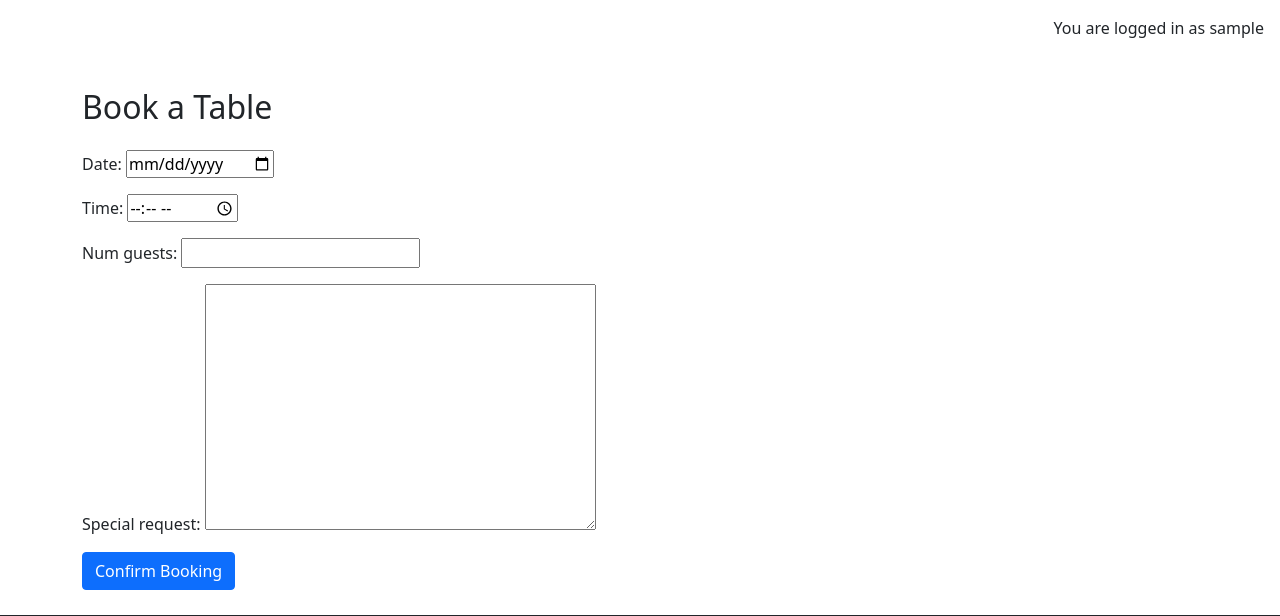
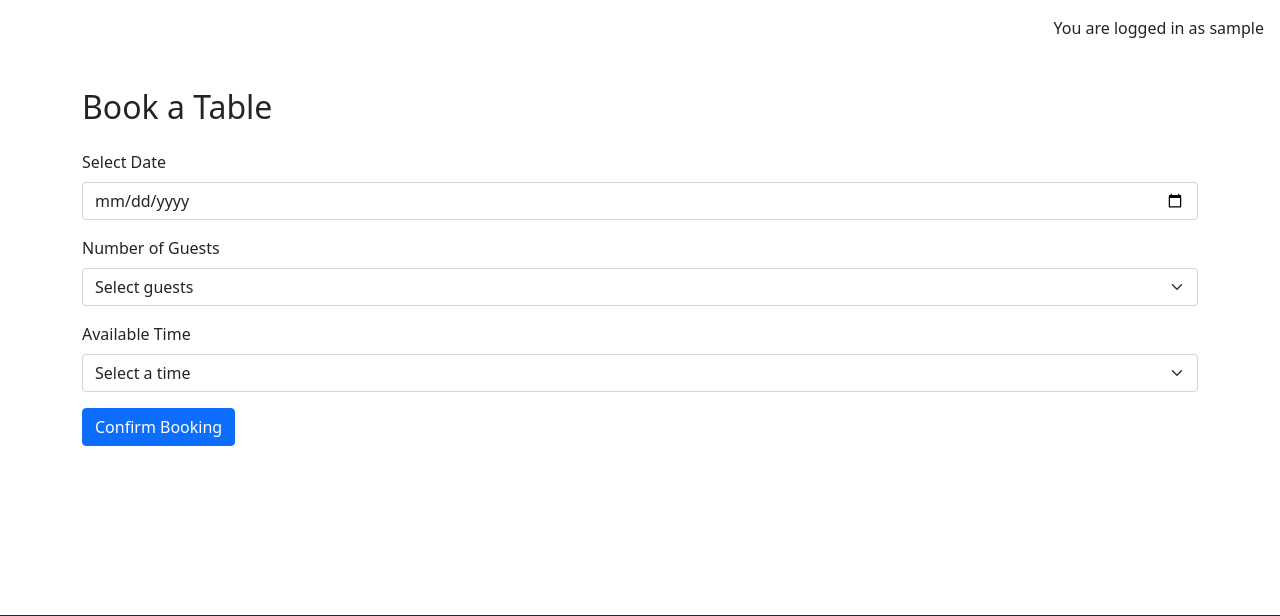
Before and after one commit to Fariba-Kamani/minitaly-booking-system, a Django app: page /bookings/book/ in a window 1280 px wide. Shown: the part 56-672 px from the top of the page. Run offline with Django 4.2, Linux system fonts and the light colour scheme; the visitor is signed in with stand-in values (Sample User, id 1).

Commit message:
feat: add dynamic time slot availability with AJAX based on date and number of guests

```diff
--- a/bookings/templates/bookings/booking_form.html
+++ b/bookings/templates/bookings/booking_form.html
@@ -1,15 +1,82 @@
-{% extends 'base.html' %}
-
-{% block title %}Book a Table{% endblock %}
+{% extends "base.html" %}
+{% block title %}Book a Table - Minitaly{% endblock %}
 
 {% block content %}
 <div class="container mt-5">
-    <h2 class="mb-4">Book a Table</h2>
+  <h2 class="mb-4">Book a Table</h2>
 
-    <form method="post">
-        {% csrf_token %}
-        {{ form.as_p }}
-        <button type="submit" class="btn btn-primary">Confirm Booking</button>
-    </form>
+  <form method="post">
+    {% csrf_token %}
+
+    <!-- Date -->
+    <div class="mb-3">
+      <label for="id_date" class="form-label">Select Date</label>
+      <input type="date" name="date" class="form-control" id="id_date" required>
+    </div>
+
+    <!-- Guests -->
+    <div class="mb-3">
+      <label for="id_num_guests" class="form-label">Number of Guests</label>
+      <select name="num_guests" class="form-select" id="id_num_guests" required>
+        <option value="" selected disabled>Select guests</option>
+        <option value="1">1</option>
+        <option value="2">2</option>
+        <option value="3">3</option>
+        <option value="4">4</option>
+        <option value="5">5</option>
+        <option value="6">6</option>
+        <option value="7">7</option>
+        <option value="8">8</option>
+        <option value="9">9</option>
+        <option value="10">10</option>
+      </select>
+    </div>
+
+    <!-- Time -->
+    <div class="mb-3">
+      <label for="id_time" class="form-label">Available Time</label>
+      <select name="time" class="form-select" id="id_time" required>
+        <option value="" selected disabled>Select a time</option>
+        <!-- Options will be filled by JS -->
+      </select>
+    </div>
+
+    <button type="submit" class="btn btn-primary">Confirm Booking</button>
+  </form>
 </div>
+
+<!-- JavaScript to load available slots -->
+<script>
+  const dateField = document.getElementById('id_date');
+  const guestField = document.getElementById('id_num_guests');
+  const timeField = document.getElementById('id_time');
+
+  function loadAvailableSlots() {
+    const date = dateField.value;
+    const guests = guestField.value;
+
+    if (!date || !guests) return;
+
+    fetch(`/bookings/api/available-slots/?date=${date}&guests=${guests}`)
+      .then(res => res.json())
+      .then(data => {
+        timeField.innerHTML = '';
+        if (data.slots) {
+          data.slots.forEach(slot => {
+            const option = document.createElement('option');
+            option.value = slot.time;
+            option.textContent = slot.time;
+            if (!slot.available) {
+              option.disabled = true;
+              option.textContent += " (Full)";
+            }
+            timeField.appendChild(option);
+          });
+        }
+      });
+  }
+
+  dateField.addEventListener('change', loadAvailableSlots);
+  guestField.addEventListener('change', loadAvailableSlots);
+</script>
 {% endblock %}
--- a/bookings/urls.py
+++ b/bookings/urls.py
@@ -1,9 +1,10 @@
 from django.urls import path
-from .views import BookingListView, BookingCreateView, BookingUpdateView, BookingDeleteView
+from .views import BookingListView, BookingCreateView, BookingUpdateView, BookingDeleteView, available_slots_api
 
 urlpatterns = [
     # You can add your booking views here
     path('', BookingListView.as_view(), name='booking_list'),
+    path('api/available-slots/', available_slots_api, name='available_slots_api'),
     path('book/', BookingCreateView.as_view(), name='booking_create'),
     path('edit/<int:pk>/', BookingUpdateView.as_view(), name='booking_edit'),
     path('delete/<int:pk>/', BookingDeleteView.as_view(), name='booking_delete'),
--- a/bookings/views.py
+++ b/bookings/views.py
@@ -6,8 +6,10 @@ from django.utils import timezone
 from django.contrib import messages
 from django.contrib.messages.views import SuccessMessageMixin
 from django.views.generic.edit import UpdateView, DeleteView
+from django.http import JsonResponse
 from .models import Booking
 from .forms import BookingForm
+from .utils import get_available_time_slots
 
 def home(request):
     return render(request, 'index.html')
@@ -68,3 +70,22 @@ class BookingCreateView(registered_users_only, generic.CreateView):
         form.instance.user = self.request.user
         messages.success(self.request, "Your booking has been successfully created!")
         return super().form_valid(form)
+
+
+def available_slots_api(request):
+    date_str = request.GET.get('date')
+    guests = request.GET.get('guests')
+
+    if not date_str or not guests:
+        return JsonResponse({'error': 'Missing parameters'}, status=400)
+
+    from datetime import datetime
+    try:
+        selected_date = datetime.strptime(date_str, '%Y-%m-%d').date()
+        guests = int(guests)
+    except ValueError:
+        return JsonResponse({'error': 'Invalid input'}, status=400)
+
+    slots = get_available_time_slots(selected_date, guests)
+
+    return JsonResponse({'slots': slots})
```
